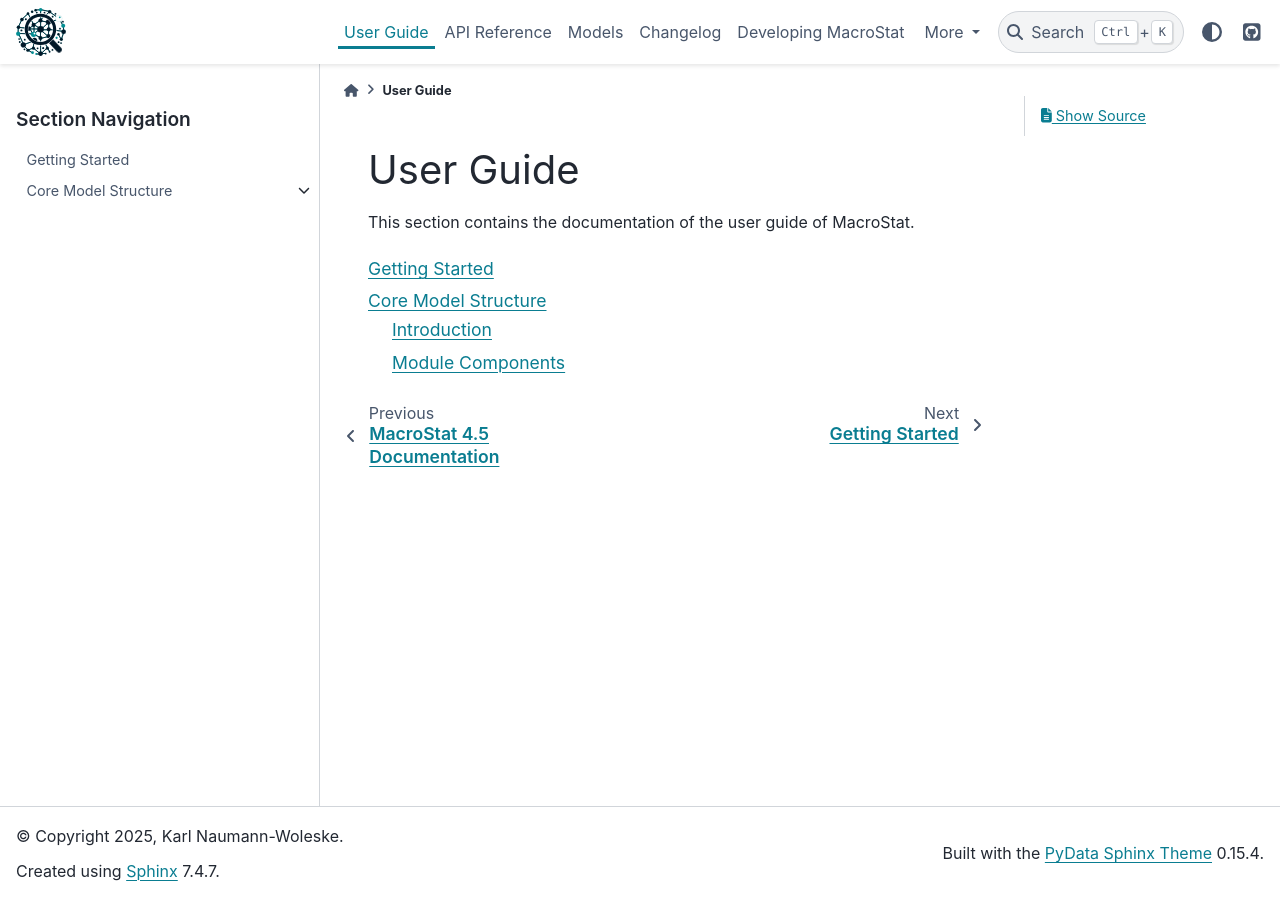
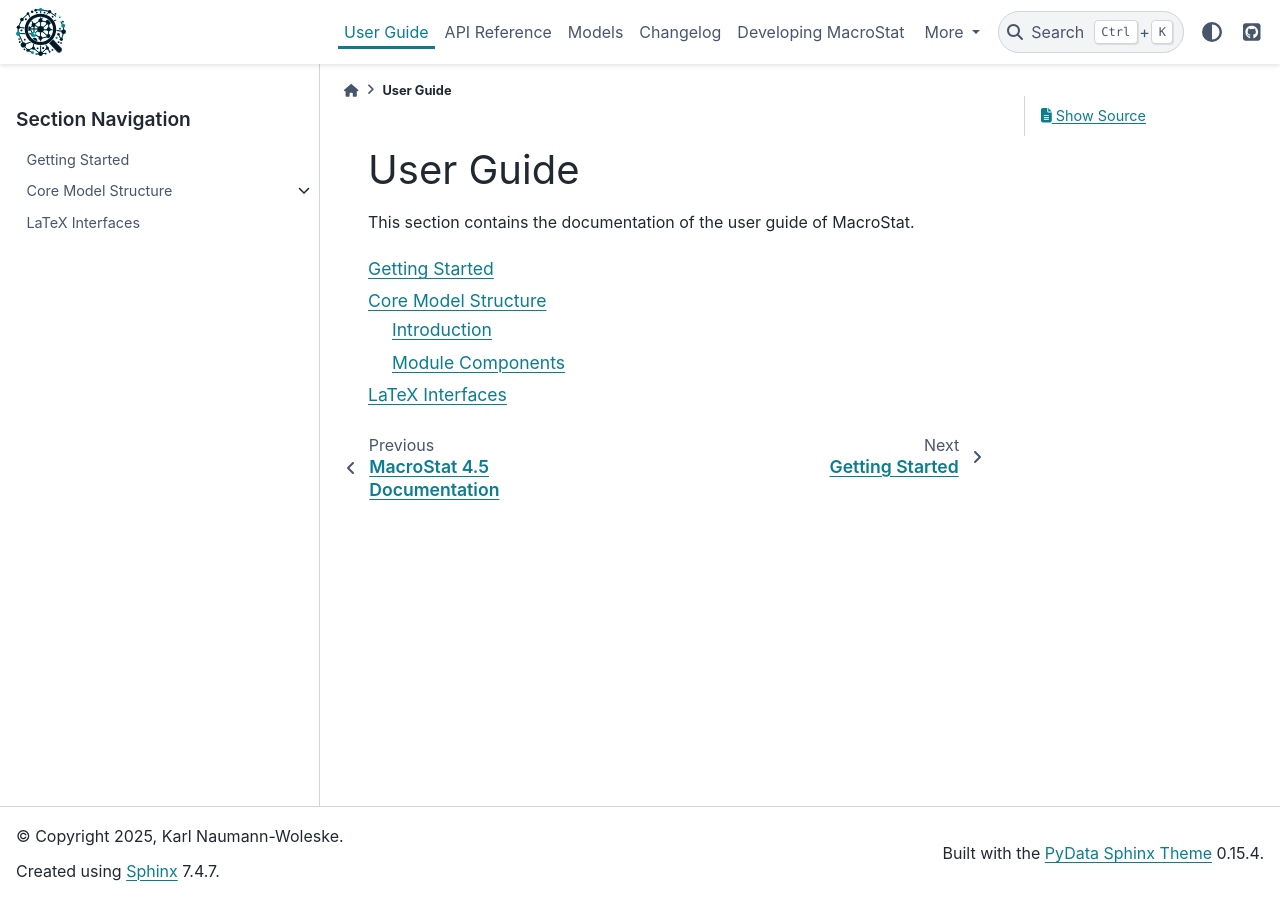
Before and after one commit to KarlNaumann/MacroStat, a Sphinx documentation site: the page built from docs/user_guide/index.rst, in a window 1280 px wide. Built offline with Sphinx 7.4.7 and the PyData theme 0.15.4, drawn with Linux system fonts in a browser that asks for light colours; some of the changed lines change nothing that is shown.

Commit message:
docs: placeholder for latex_interfaces, and clearning of GL06SIM notebooks

```diff
--- a/docs/conf.py
+++ b/docs/conf.py
@@ -117,8 +117,9 @@
 # Autodoc settings
 autodoc_default_options = {
     "members": True,
-    "undoc-members": True,
+    "undoc-members": False,
     "show-inheritance": True,
+    "inherited-members": False,  # Don't show inherited members
 }
 
 # Autosummary settings
--- a/docs/user_guide/index.rst
+++ b/docs/user_guide/index.rst
@@ -9,3 +9,4 @@
 
    Getting Started <getting_started>
    Core Model Structure <core/index>
+   LaTeX Interfaces <latex_interfaces>
```
Also changed, not shown: docs/models/GL06/GL06SIM.ipynb, docs/user_guide/latex_interfaces.ipynb (added).
